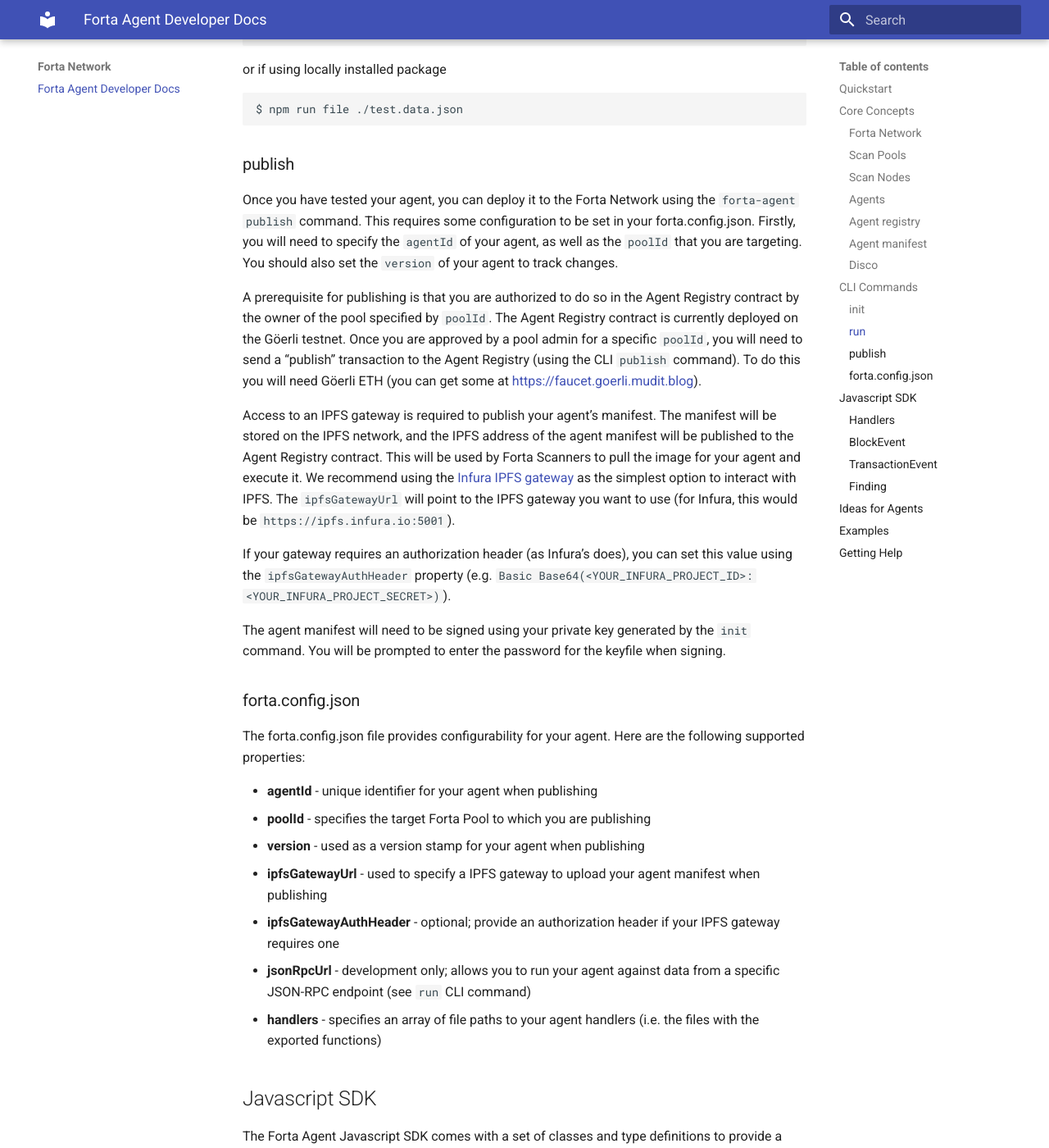
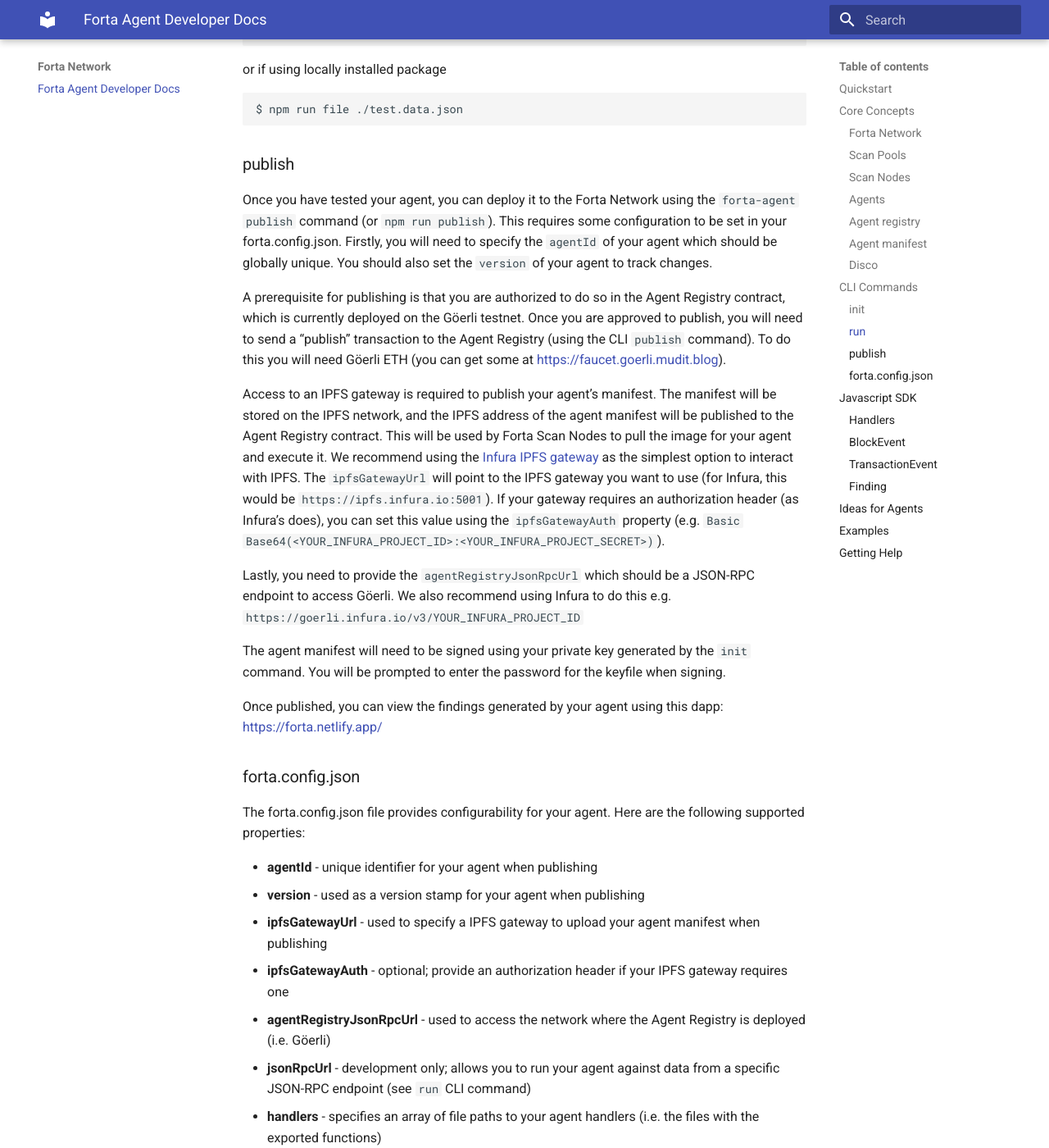
Before and after one commit to forta-network/docs, an MkDocs documentation site: the page built from docs/index.md, in a window 1280 px wide and 1400 px high, scrolled down 5399 px. Shown: the whole window at 82% size. Built offline with MkDocs 1.6.1 and Material for MkDocs 9.7.7, drawn with Linux system fonts in a browser that asks for light colours; some of the changed text lies outside the part shown.

Commit message:
add discord link; remove poolId references; minor edits

```diff
--- a/docs/index.md
+++ b/docs/index.md
@@ -197,25 +197,27 @@
 
 ### publish
 
-Once you have tested your agent, you can deploy it to the Forta Network using the `forta-agent publish` command. This requires some configuration to be set in your forta.config.json. Firstly, you will need to specify the `agentId` of your agent, as well as the `poolId` that you are targeting. You should also set the `version` of your agent to track changes.
+Once you have tested your agent, you can deploy it to the Forta Network using the `forta-agent publish` command (or `npm run publish`). This requires some configuration to be set in your forta.config.json. Firstly, you will need to specify the `agentId` of your agent which should be globally unique. You should also set the `version` of your agent to track changes.
 
-A prerequisite for publishing is that you are authorized to do so in the Agent Registry contract by the owner of the pool specified by `poolId`. The Agent Registry contract is currently deployed on the Göerli testnet. Once you are approved by a pool admin for a specific `poolId`, you will need to send a “publish” transaction to the Agent Registry (using the CLI `publish` command). To do this you will need Göerli ETH (you can get some at [https://faucet.goerli.mudit.blog](https://faucet.goerli.mudit.blog)).
+A prerequisite for publishing is that you are authorized to do so in the Agent Registry contract, which is currently deployed on the Göerli testnet. Once you are approved to publish, you will need to send a “publish” transaction to the Agent Registry (using the CLI `publish` command). To do this you will need Göerli ETH (you can get some at [https://faucet.goerli.mudit.blog](https://faucet.goerli.mudit.blog)).
 
-Access to an IPFS gateway is required to publish your agent’s manifest. The manifest will be stored on the IPFS network, and the IPFS address of the agent manifest will be published to the Agent Registry contract. This will be used by Forta Scanners to pull the image for your agent and execute it. We recommend using the [Infura IPFS gateway](https://infura.io/docs/ipfs) as the simplest option to interact with IPFS. The `ipfsGatewayUrl` will point to the IPFS gateway you want to use (for Infura, this would be `https://ipfs.infura.io:5001`).
+Access to an IPFS gateway is required to publish your agent’s manifest. The manifest will be stored on the IPFS network, and the IPFS address of the agent manifest will be published to the Agent Registry contract. This will be used by Forta Scan Nodes to pull the image for your agent and execute it. We recommend using the [Infura IPFS gateway](https://infura.io/docs/ipfs) as the simplest option to interact with IPFS. The `ipfsGatewayUrl` will point to the IPFS gateway you want to use (for Infura, this would be `https://ipfs.infura.io:5001`). If your gateway requires an authorization header (as Infura’s does), you can set this value using the `ipfsGatewayAuth` property (e.g. `Basic Base64(<YOUR_INFURA_PROJECT_ID>:<YOUR_INFURA_PROJECT_SECRET>)`).
 
-If your gateway requires an authorization header (as Infura’s does), you can set this value using the `ipfsGatewayAuthHeader` property (e.g. `Basic Base64(<YOUR_INFURA_PROJECT_ID>:<YOUR_INFURA_PROJECT_SECRET>)`).
+Lastly, you need to provide the `agentRegistryJsonRpcUrl` which should be a JSON-RPC endpoint to access Göerli. We also recommend using Infura to do this e.g. `https://goerli.infura.io/v3/YOUR_INFURA_PROJECT_ID`
 
 The agent manifest will need to be signed using your private key generated by the `init` command. You will be prompted to enter the password for the keyfile when signing.
+
+Once published, you can view the findings generated by your agent using this dapp: [https://forta.netlify.app/](https://forta.netlify.app/)
 
 ### forta.config.json
 
 The forta.config.json file provides configurability for your agent. Here are the following supported properties:
 
 - **agentId** - unique identifier for your agent when publishing
-- **poolId** - specifies the target Forta Pool to which you are publishing
 - **version** - used as a version stamp for your agent when publishing
 - **ipfsGatewayUrl** - used to specify a IPFS gateway to upload your agent manifest when publishing
-- **ipfsGatewayAuthHeader** - optional; provide an authorization header if your IPFS gateway requires one
+- **ipfsGatewayAuth** - optional; provide an authorization header if your IPFS gateway requires one
+- **agentRegistryJsonRpcUrl** - used to access the network where the Agent Registry is deployed (i.e. Göerli)
 - **jsonRpcUrl** - development only; allows you to run your agent against data from a specific JSON-RPC endpoint (see `run` CLI command)
 - **handlers** - specifies an array of file paths to your agent handlers (i.e. the files with the exported functions)
 
@@ -233,11 +235,11 @@
 
 ### BlockEvent
 
-When a block is mined and detected by a Forta Scanner, it will generate a `BlockEvent` containing information such as the block hash and block number. The `type` property will also specify whether this was a block reorg.
+When a block is mined and detected by a Forta Scan Node, it will generate a `BlockEvent` containing information such as the block hash and block number. The `type` property will also specify whether this was a block reorg.
 
 ### TransactionEvent
 
-When a transaction is mined and detected by a Forta Scanner, it will generate a `TransactionEvent` containing various information about the transaction. A `block` property is also provided to easily get the block hash, number and timestamp.
+When a transaction is mined and detected by a Forta Scan Node, it will generate a `TransactionEvent` containing various information about the transaction. A `block` property is also provided to easily get the block hash, number and timestamp.
 
 The `transaction` property will contain information about the signed transaction message that was sent to the blockchain, such as its `hash`, `nonce`, `gas`, `gasPrice`, `value` of attached ether and any input `data` if calling a function. The `r`, `s`, `v` values of the signature are also provided.
 
@@ -283,4 +285,4 @@
 
 ## Getting Help
 
-If you have a question that you want to ask or just want to say hello, please reach us on our Discord channel.
+If you have a question that you want to ask or just want to say hello, please reach us on our [Discord channel](https://discord.com/channels/869983523371642921/869983523816226898).
```
